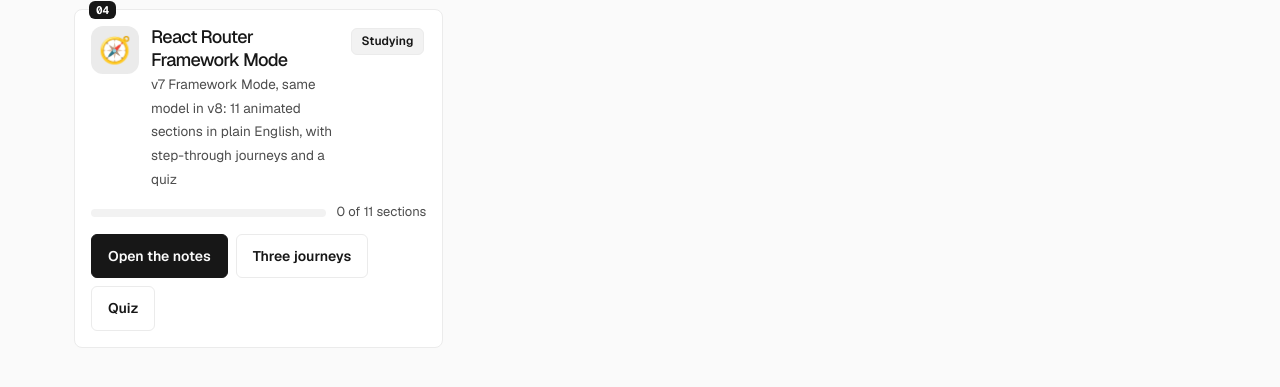
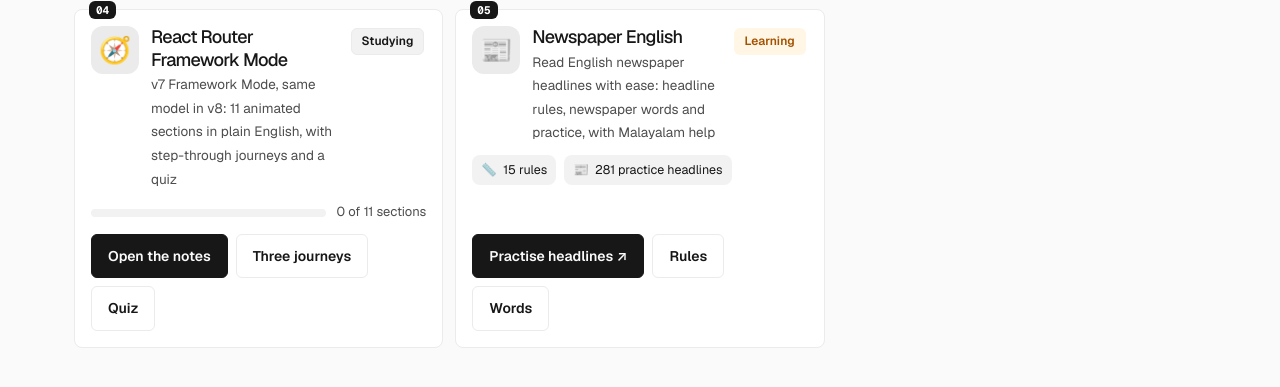
Before and after one commit to Amjad-RA/learning-notes, a plain HTML site: page index.html in a window 1280 px wide. Shown: the part 647-1034 px from the top of the page. Drawn offline with nearby package versions, Linux system fonts and the light colour scheme.

Commit message:
Add Newspaper English card linking to the headline practice page
Co-Authored-By: Claude Opus 5.5 <noreply@anthropic.com>
Claude-Session: https://claude.ai/code/session_01DLz5ko95zGQfcPnjoZNb1H

```diff
--- a/index.html
+++ b/index.html
@@ -102,6 +102,16 @@
         </div>
       </article>
 
+      <article class="topic">
+        <div class="top"><div class="ic">📰</div><div><h2 id="newspaper-english">Newspaper English</h2><p class="desc">Read English newspaper headlines with ease: headline rules, newspaper words and practice, with Malayalam help</p></div><span class="tag st p1">Learning</span></div>
+        <div class="facts"><span>📏 &nbsp;15 rules</span><span>📰 &nbsp;281 practice headlines</span></div>
+        <div class="acts">
+          <a class="main" href="https://amjad-ra.github.io/News-paper-reading/#practice" target="_blank" rel="noopener">Practise headlines ↗</a>
+          <a href="https://amjad-ra.github.io/News-paper-reading/#learn" target="_blank" rel="noopener">Rules</a>
+          <a href="https://amjad-ra.github.io/News-paper-reading/#phrases" target="_blank" rel="noopener">Words</a>
+        </div>
+      </article>
+
       </div>
   </main>
 </div>
```
